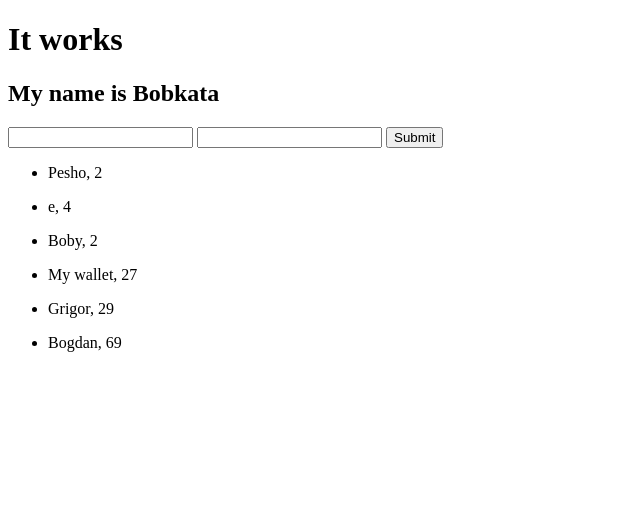
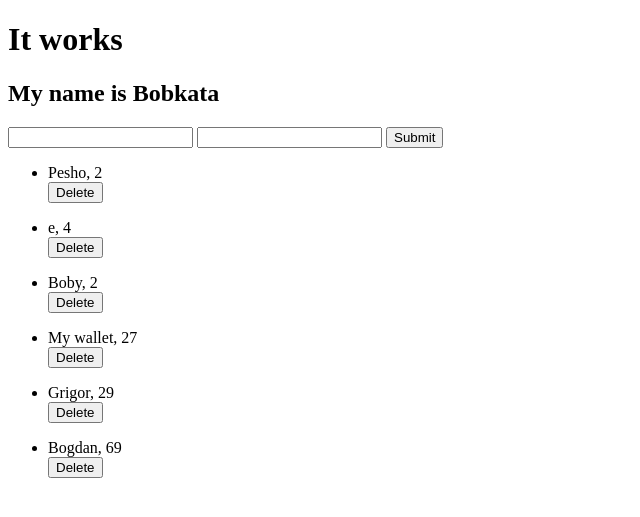
Before and after one commit to Borislav-source/Python-Web, a Django app: page / in a window 1280 px wide. Shown: the top 517 px of the page, without its empty margins (0-640 px from the left). Run offline with Django 3.2, Linux system fonts and the light colour scheme; data comes from the database, SQL or seed files in the repository; both versions use the stored data as it was after the commit.

Commit message:
Exercising CRUD operations

```diff
--- a/Django_101/Django_101/urls.py
+++ b/Django_101/Django_101/urls.py
@@ -15,13 +15,13 @@ Including another URLconf
 """
 from django.contrib import admin
 from django.urls import path, include
-from Django_101.views import index, create_person, update
+from Django_101.views import index, delete_event, update
 
 urlpatterns = [
     path('admin/', admin.site.urls),
     path('', index),
     path('update/', update),
-    path('todo/', include('todo.urls'))
-
+    path('todo/', include('todo.urls')),
+    path('delete_event/<int:pk>', delete_event)
 
 ]
--- a/Django_101/Django_101/views.py
+++ b/Django_101/Django_101/views.py
@@ -21,11 +21,17 @@ def index(req):
 @csrf_exempt
 def update(request):
     # print('Inside update function')
-    if request.method=='POST':
+    if request.method == 'POST':
         # print("Inside post block")
-        name_data=request.POST['name']
-        age_data=request.POST['age']
-        x=Person(name=name_data,
-        age=age_data)
+        name_data = request.POST['name']
+        age_data = request.POST['age']
+        x = Person(name=name_data,
+                   age=age_data)
         x.save()
     return redirect('/')
+
+
+def delete_event(request, pk):
+    event = Person.objects.get(pk=pk)
+    event.delete()
+    return redirect('/')
--- a/Django_101/templates/index.html
+++ b/Django_101/templates/index.html
@@ -16,8 +16,11 @@
 {% for person in people %}
     <ul>
         <li>{{person.name}}, {{person.age}}</li>
+        <form method="post" action="/delete_event/{{ person.id }}">
+            <button class="danger">Delete</button>
+            {% csrf_token %}
+        </form>
     </ul>
-
 {% endfor %}
 </body>
 </html>
```
Also changed, not shown: Django_101/db.sqlite3.
